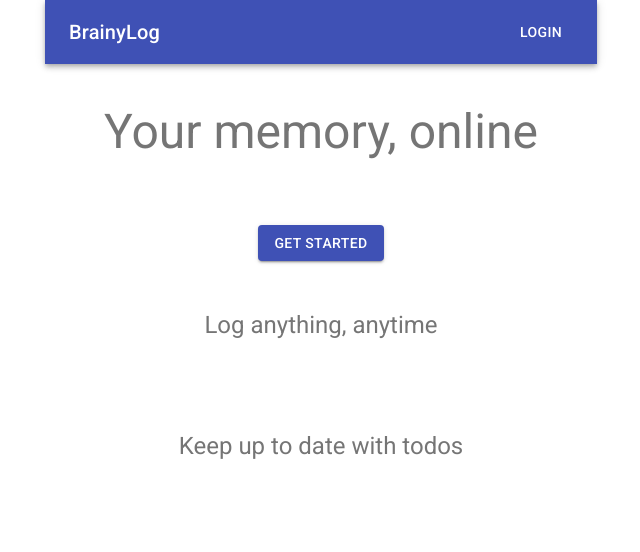
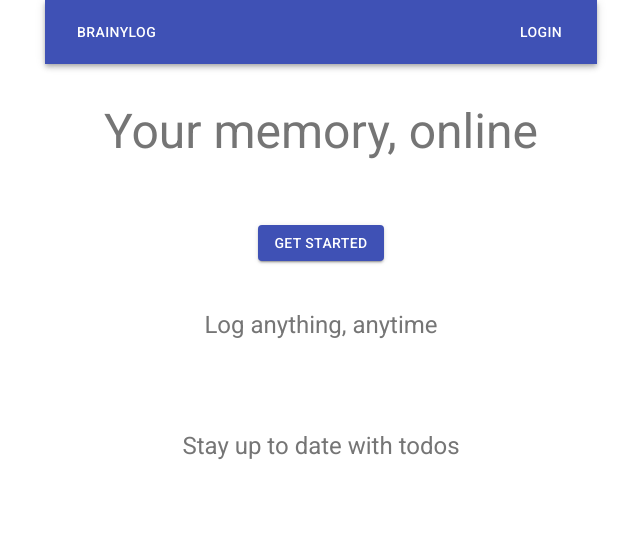
Before and after one commit to thehamzarocks/brainy-web, a React (Create React App) app in the folder brainyweb/: page / in a window 1280 px wide. Shown: the top 552 px of the page, without its empty margins (319-959 px from the left). Built offline with nearby package versions, Linux system fonts and the light colour scheme.

Commit message:
adding router

```diff
--- a/brainyweb/package.json
+++ b/brainyweb/package.json
@@ -10,6 +10,7 @@
     "@testing-library/user-event": "^7.2.1",
     "react": "^16.13.1",
     "react-dom": "^16.13.1",
+    "react-router-dom": "^5.2.0",
     "react-scripts": "3.4.1"
   },
   "scripts": {
--- a/brainyweb/src/App.js
+++ b/brainyweb/src/App.js
@@ -1,30 +1,21 @@
 import React from "react";
 import "./App.css";
-import Button from "@material-ui/core/Button";
 import Container from "@material-ui/core/Container";
-import Grid from "@material-ui/core/Grid";
-import AppBar from "@material-ui/core/AppBar";
-import Toolbar from "@material-ui/core/Toolbar";
 import Typography from "@material-ui/core/Typography";
-// import MenuIcon from "@material-ui/icons/Menu";
 import { makeStyles } from "@material-ui/core/styles";
+
+import { BrowserRouter as Router, Switch, Route } from "react-router-dom";
+import HomePageContent from "./HomePageContent";
+import Layout from "./Layout";
 
 const useStyles = makeStyles((theme) => ({
   root: {
     justifyContent: "center",
   },
-  paper: {
+  sectionPlaceHolder: {
     padding: theme.spacing(5),
     textAlign: "center",
     color: theme.palette.text.secondary,
-  },
-  startButton: {
-    margin: theme.spacing(1),
-    // textAlign: "center",
-    // justifyContent: "center",
-  },
-  title: {
-    flexGrow: 1,
   },
 }));
 
@@ -33,47 +24,33 @@ function App() {
 
   return (
     <Container maxWidth="sm" className={classes.root}>
-      <AppBar position="static">
-        <Toolbar>
-          <Typography variant="h6" className={classes.title}>
-            BrainyLog
-          </Typography>
-          <Button color="inherit">Login</Button>
-        </Toolbar>
-      </AppBar>
-      <Typography variant="h3" className={classes.paper} gutterBottom>
-        Your memory, online
-      </Typography>
-      <Grid container justify="center">
-        <Button
-          variant="contained"
-          color="primary"
-          className={classes.startButton}
-        >
-          Get Started
-        </Button>
-      </Grid>
-      <Typography variant="h5" className={classes.paper} gutterBottom>
-        Log anything, anytime
-      </Typography>
-      <Typography variant="h5" className={classes.paper} gutterBottom>
-        Keep up to date with todos
-      </Typography>
-      <Typography variant="h5" className={classes.paper} gutterBottom>
-        Keep memories at your fingertips
-      </Typography>
-      <Typography variant="h5" className={classes.paper} gutterBottom>
-        Share your research
-      </Typography>
-      <Grid container justify="center">
-        <Button
-          variant="contained"
-          color="primary"
-          className={classes.startButton}
-        >
-          Learn More
-        </Button>
-      </Grid>
+      <Router>
+        <Layout>
+          <Switch>
+            <Route path="/about">
+              <Typography
+                variant="h5"
+                className={classes.sectionPlaceHolder}
+                gutterBottom
+              >
+                About Section
+              </Typography>
+            </Route>
+            <Route path="/topics">
+              <Typography
+                variant="h5"
+                className={classes.sectionPlaceHolder}
+                gutterBottom
+              >
+                Topics Section
+              </Typography>
+            </Route>
+            <Route path="/">
+              <HomePageContent />
+            </Route>
+          </Switch>
+        </Layout>
+      </Router>
     </Container>
   );
 }
--- /dev/null
+++ b/brainyweb/src/HeaderBar.js
@@ -0,0 +1,34 @@
+import React from "react";
+import Button from "@material-ui/core/Button";
+import AppBar from "@material-ui/core/AppBar";
+import Toolbar from "@material-ui/core/Toolbar";
+import { makeStyles } from "@material-ui/core/styles";
+
+import { Link } from "react-router-dom";
+
+const useStyles = makeStyles(() => ({
+  grow: {
+    flexGrow: 1,
+  },
+}));
+
+function HeaderBar() {
+  const classes = useStyles();
+  return (
+    <AppBar position="static">
+      <Toolbar>
+        <Button
+          component={Link}
+          to={"/"}
+          color="inherit"
+          className={classes.title}
+        >
+          BrainyLog
+        </Button>
+        <div className={classes.grow} />
+        <Button color="inherit">Login</Button>
+      </Toolbar>
+    </AppBar>
+  );
+}
+export default HeaderBar;
--- /dev/null
+++ b/brainyweb/src/HomePageContent.js
@@ -0,0 +1,64 @@
+import React from "react";
+import Button from "@material-ui/core/Button";
+import Grid from "@material-ui/core/Grid";
+import Typography from "@material-ui/core/Typography";
+import { makeStyles } from "@material-ui/core/styles";
+
+import { Link } from "react-router-dom";
+
+const useStyles = makeStyles((theme) => ({
+  hompageInfo: {
+    padding: theme.spacing(5),
+    textAlign: "center",
+    color: theme.palette.text.secondary,
+  },
+  startButton: {
+    margin: theme.spacing(1),
+  }
+}));
+
+function HomePageContent() {
+  const classes = useStyles();
+  return (
+    <React.Fragment>
+      <Typography variant="h3" className={classes.hompageInfo} gutterBottom>
+        Your memory, online
+      </Typography>
+      <Grid container justify="center">
+        <Button
+          variant="contained"
+          color="primary"
+          className={classes.startButton}
+        >
+          Get Started
+        </Button>
+      </Grid>
+
+      <Typography variant="h5" className={classes.hompageInfo} gutterBottom>
+        Log anything, anytime
+      </Typography>
+      <Typography variant="h5" className={classes.hompageInfo} gutterBottom>
+        Stay up to date with todos
+      </Typography>
+      <Typography variant="h5" className={classes.hompageInfo} gutterBottom>
+        Keep memories at your fingertips
+      </Typography>
+      <Typography variant="h5" className={classes.hompageInfo} gutterBottom>
+        Share your research
+      </Typography>
+
+      <Grid container justify="center">
+        <Link to="/about" style={{ textDecoration: "none" }}>
+          <Button
+            variant="contained"
+            color="primary"
+            className={classes.startButton}
+          >
+            Learn More
+          </Button>
+        </Link>
+      </Grid>
+    </React.Fragment>
+  );
+}
+export default HomePageContent;
--- /dev/null
+++ b/brainyweb/src/Layout.js
@@ -0,0 +1,12 @@
+import React from "react";
+import HeaderBar from "./HeaderBar";
+
+function Layout(props) {
+  return (
+    <React.Fragment>
+      <HeaderBar />
+      {props.children}
+    </React.Fragment>
+  );
+}
+export default Layout;
```
Also changed, not shown: 1 other file (tests, documents, lock files or other folders).
